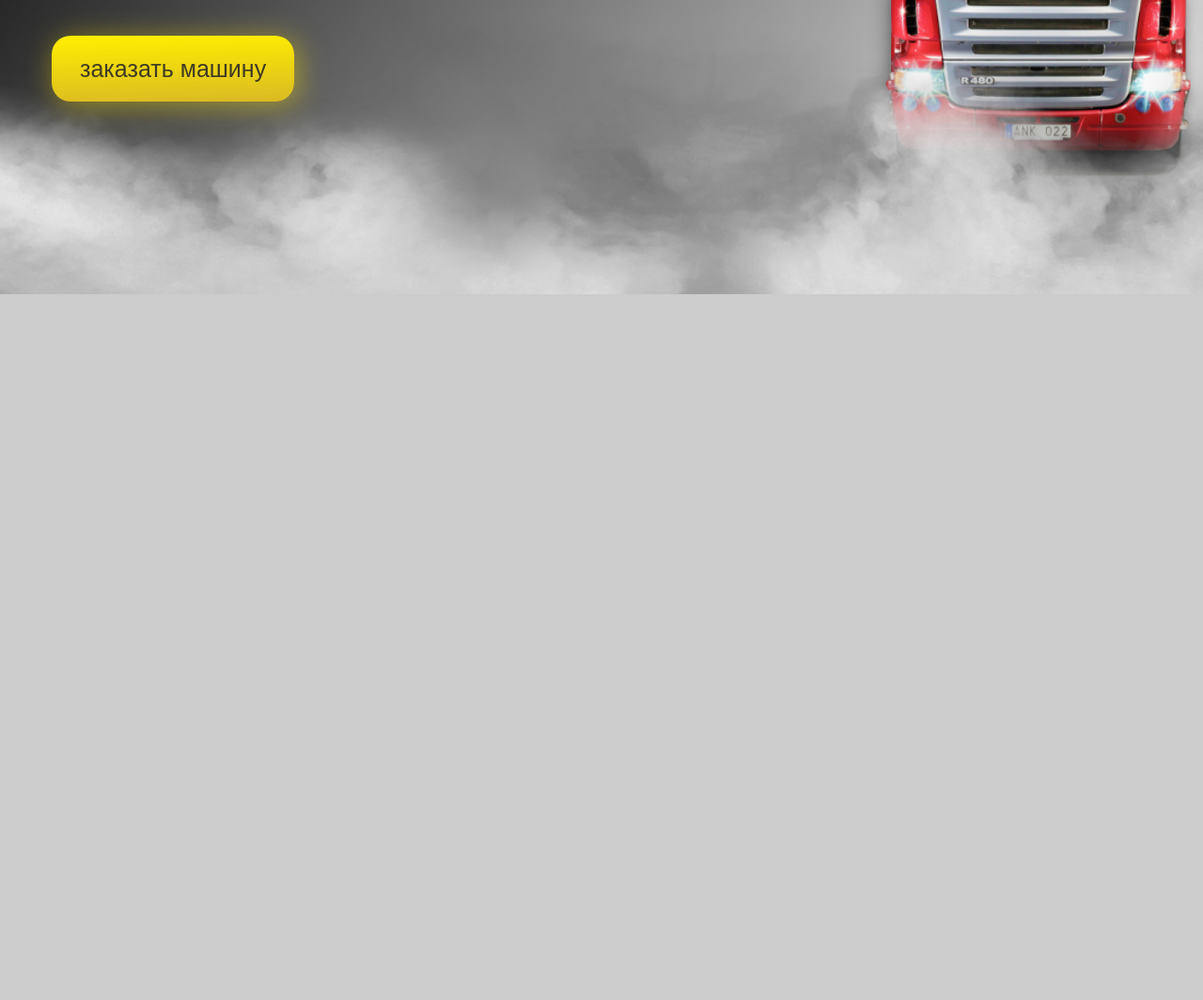
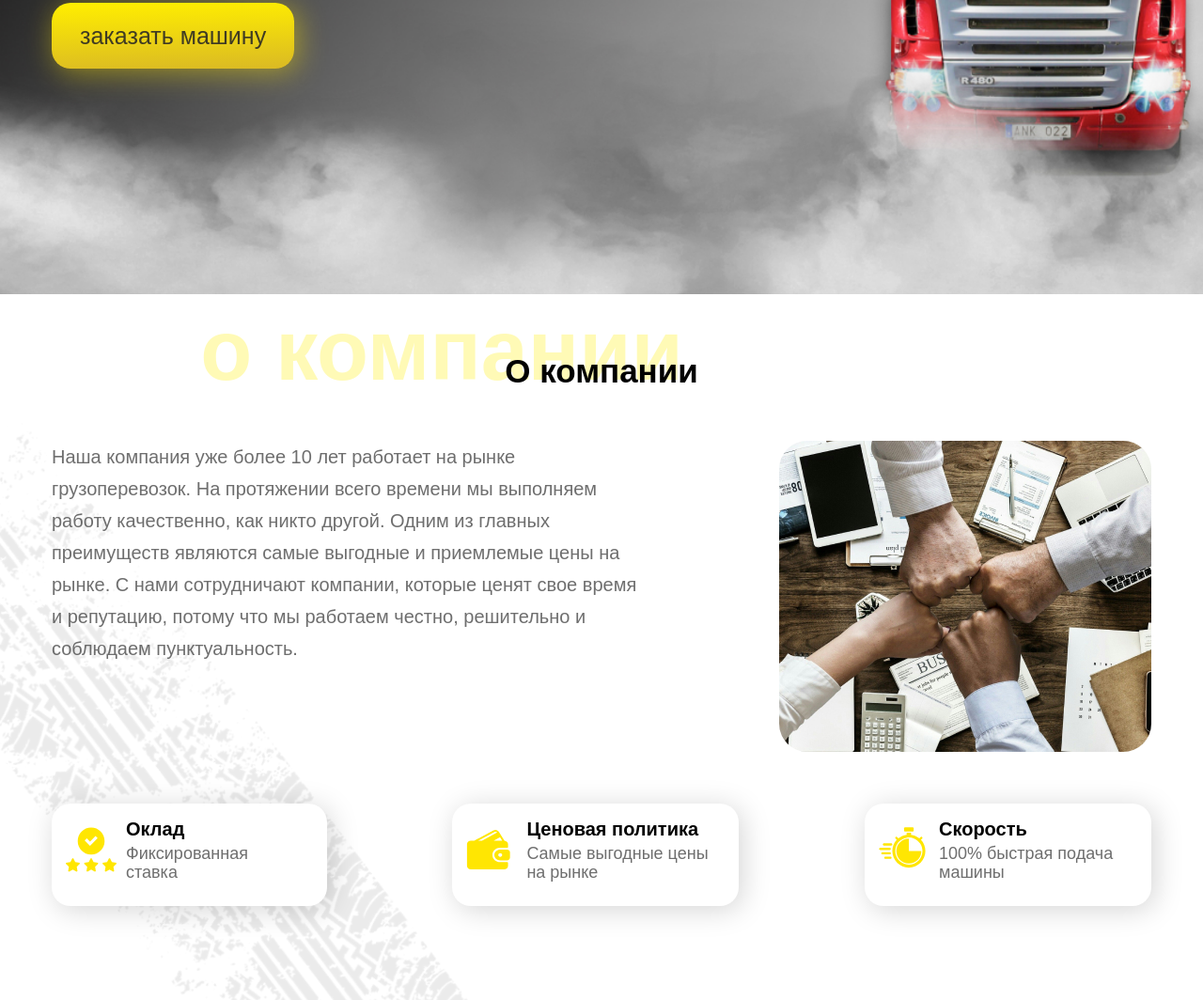
Before and after one commit to kosm-dev/trucking-1, a website: page app/index.html in a window 1280 px wide. Shown: the part 487-1551 px from the top of the page at 94% size. Before the commit the page ends 800 px from the top, so only its background shows below. Drawn offline with nearby package versions, Linux system fonts and the light colour scheme; files that its build step writes are made by us from their sources.

Commit message:
added section top and about

```diff
--- a/app/index.html
+++ b/app/index.html
@@ -56,7 +56,7 @@
 
     <main class="main">
 
-      <section class="section section__top top">
+      <section class="top">
         <div class="container">
           <div class="top__inner">
             <div class="top__content">
@@ -79,6 +79,116 @@
         </div>
       </section>
 
+      <section class="section section__about about">
+        <div class="container">
+          <div class="about__inner">
+
+            <div class="about__title title">
+              <h2 class="title__main">
+                О компании
+                <span class="title__secondary">о компании</span>
+              </h2>
+            </div>
+
+            <div class="about__content">
+              <div class="about__text">
+                <p>
+                  Наша компания уже более 10 лет работает на рынке грузоперевозок. На протяжении всего времени мы
+                  выполняем работу
+                  качественно, как никто другой.
+                  Одним из главных преимуществ являются самые выгодные и приемлемые цены на рынке. С нами сотрудничают
+                  компании, которые
+                  ценят свое время и репутацию, потому что мы работаем честно, решительно и соблюдаем пунктуальность.
+                </p>
+              </div>
+              <div class="about__img">
+                <img src="images/about/about-1.jpg" alt="company">
+              </div>
+            </div>
+
+            <div class="about__features">
+
+              <div class="about__features-item">
+                <div class="feature">
+                  <div class="feature__inner">
+                    <div class="feature__icon">
+                      <img src="images/about/rate.svg" alt="rating">
+                    </div>
+                    <div class="feature__content">
+                      <h4 class="feature__title">
+                        Оклад
+                      </h4>
+                      <div class="feature__text">
+                        <p>
+                          Фиксированная ставка
+                        </p>
+                      </div>
+                    </div>
+                  </div>
+                </div>
+              </div>
+              <div class="about__features-item">
+                <div class="feature">
+                  <div class="feature__inner">
+                    <div class="feature__icon">
+                      <img src="images/about/wallet.svg" alt="rating">
+                    </div>
+                    <div class="feature__content">
+                      <h4 class="feature__title">
+                        Ценовая политика
+                      </h4>
+                      <div class="feature__text">
+                        <p>
+                          Самые выгодные цены на рынке
+                        </p>
+                      </div>
+                    </div>
+                  </div>
+                </div>
+
+              </div>
+
+              <div class="about__features-item">
+                <div class="feature">
+                  <div class="feature__inner">
+                    <div class="feature__icon">
+                      <img src="images/about/clock.svg" alt="clock">
+                    </div>
+                    <div class="feature__content">
+                      <h4 class="feature__title">
+                        Скорость
+                      </h4>
+                      <div class="feature__text">
+                        <p>
+                          100% быстрая подача машины
+                        </p>
+                      </div>
+                    </div>
+                  </div>
+                </div>
+              </div>
+
+
+
+
+            </div>
+
+          </div>
+        </div>
+      </section>
+
+      <!--
+      <section class="section section__ about">
+        <div class="container">
+          <div class="about__inner">
+
+          </div>
+        </div>
+      </section> -->
+
+
+
+
     </main>
     <footer class="footer">
 
--- a/app/scss/_global.scss
+++ b/app/scss/_global.scss
@@ -8,7 +8,7 @@ body {
   font-size: 20px;
   line-height: 34px;
   color: $default;
-  background-color: #ccc;
+  background-color: #fff;
 }
 
 .wrapper {
@@ -32,6 +32,30 @@ body {
   padding: 0 15px;
 }
 
+.title {
+  &__main {
+    position: relative;
+    z-index: 3;
+    @extend %mont-700;
+    font-size: 35px;
+    line-height: 43px;
+    color: #000000;
+    text-align: center;
+  }
+  &__secondary {
+    display: inline-block;
+    position: absolute;
+    width: 100%;
+    top: -55px;
+    left: -170px;
+    @extend %mont-900;
+    font-size: 90px;
+    line-height: 110px;
+    color: rgba(255, 241, 41, 0.34);
+    z-index: -1;
+  }
+}
+
 .button {
   display: inline-block;
   min-height: 66px;
@@ -45,7 +69,9 @@ body {
   border-radius: 20px;
 }
 
-.section{
-  &__top{
+.section {
+  &__top {
+  }
+  &__about {
   }
 }
--- a/app/scss/_reset.scss
+++ b/app/scss/_reset.scss
@@ -42,6 +42,7 @@ ul[class] {
 img {
   max-width: 100%;
   display: block;
+  object-fit: cover;
 }
 
 input,
@@ -52,5 +53,6 @@ select {
 }
 
 a {
+  display: inline-block;
   text-decoration: none;
 }
--- a/app/scss/style.scss
+++ b/app/scss/style.scss
@@ -33,7 +33,7 @@
   &__list-link {
     padding: 14px 0;
     display: inline-block;
-     @extend %mont-500;
+    @extend %mont-500;
 
     font-size: 18px;
     line-height: 20px;
@@ -72,20 +72,21 @@
 }
 
 .top {
+  display: flex;
+  align-items: center;
   height: 100vh;
   min-height: 600px;
   background-image: url("../images/top-bg.jpg");
   background-repeat: no-repeat;
   background-size: cover;
   background-position: center center;
-  &__inner {
-  }
+
   &__content {
     min-height: 100vh;
+    min-height: 600px;
     display: flex;
     flex-direction: column;
     justify-content: center;
-    padding-top: 70px;
   }
   &__title {
     margin-bottom: 15px;
@@ -115,4 +116,74 @@
   }
 }
 
+
+.about {
+  background-image: url('../images/decor/decor-1.png');
+  background-repeat: no-repeat;
+  background-size: contain;
+  padding: 60px 0 100px;
+
+  &__title {
+    margin-bottom: 53px;
+  }
+  &__content {
+    display: flex;
+    justify-content: space-between;
+    margin-bottom: 55px;
+  }
+  &__text {
+    max-width: 650px;
+    width: 100%;
+    padding-right: 20px;
+  }
+  &__img {
+    max-width: 396px;
+    width: 100%;
+    border-radius: 30px;
+    overflow: hidden;
+  }
+  &__features {
+    display: flex;
+    justify-content: space-between;
+  }
+  &__features-item {
+    padding-right: 25px;
+  }
+  &__features-item:last-child {
+    padding-right: 0;
+  }
+}
+
+.feature {
+  max-width: 305px;
+  width: 100%;
+  background: #ffffff;
+  box-shadow: 4px 4px 30px rgba(0, 0, 0, 0.17);
+  border-radius: 20px;
+  &__inner {
+    display: flex;
+    align-items: center;
+    padding: 15px 25px 25px 15px;
+  }
+  &__icon {
+    flex: 0 0 55px;
+  }
+  &__content {
+    padding-left: 9px;
+  }
+  &__title {
+    margin-bottom: 5px;
+    @extend %mont-600;
+    font-size: 20px;
+    line-height: 24px;
+    color: #000000;
+  }
+  &__text {
+    @extend %mont-500;
+    font-size: 18px;
+    line-height: 110.9%;
+    color: $default;
+  }
+}
+
 @import "media";
```
Also changed, not shown: app/images/about/about-1.jpg (added), app/images/decor/decor-2.png.
